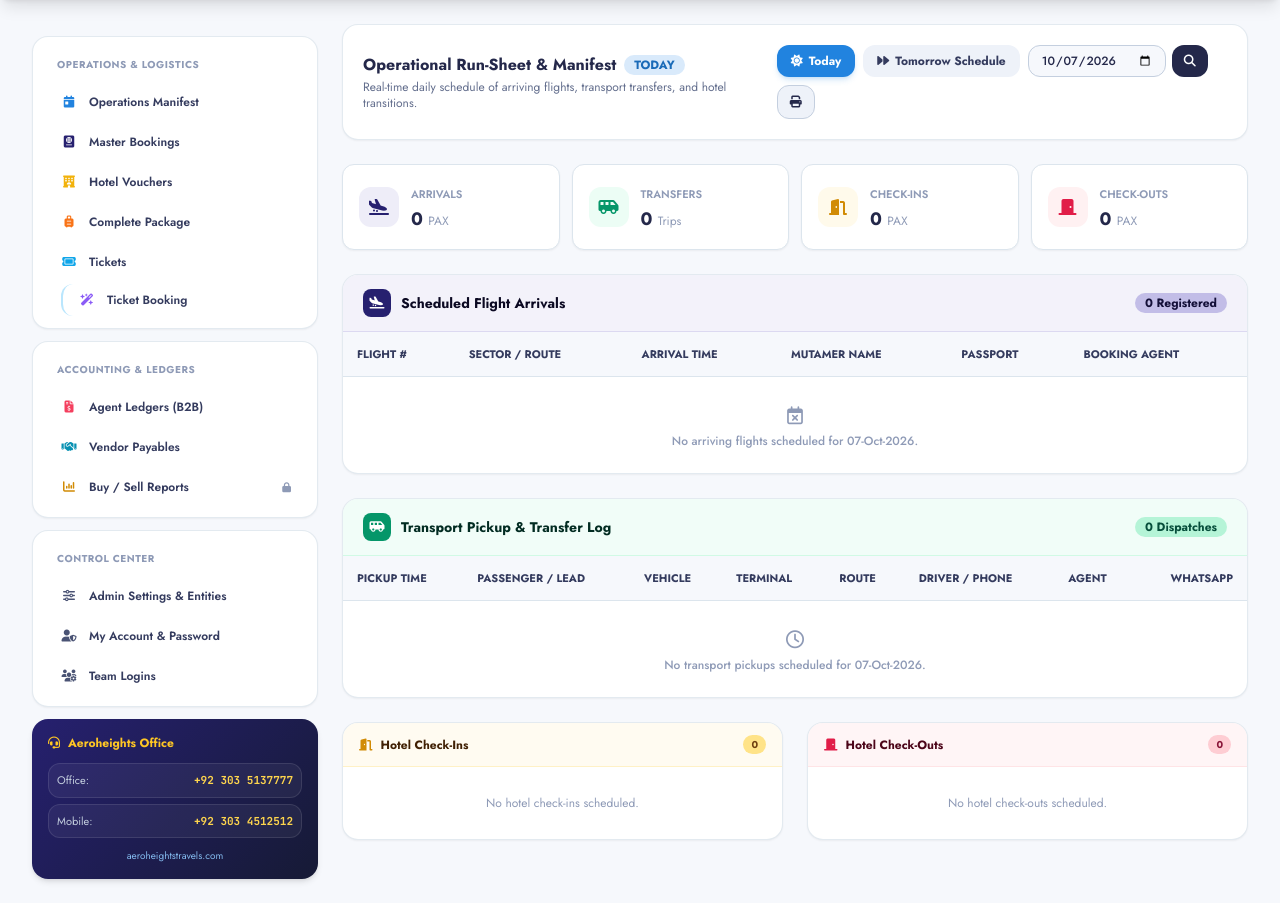
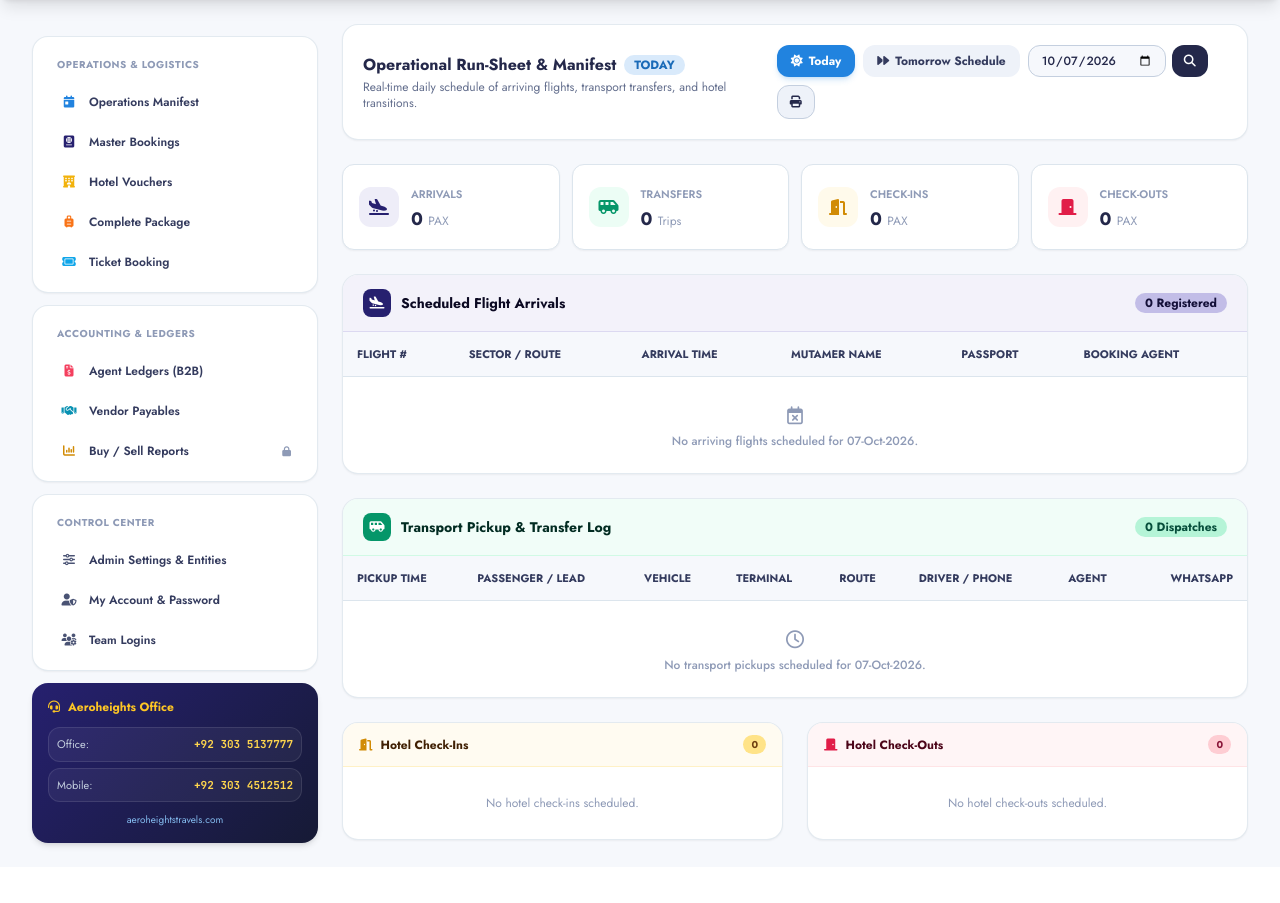
Before and after one commit to deenoduniyahub/crm_Aeroheights, a PHP site: page /index.php?page=form in a window 1280 px wide. Shown: the part 73-976 px from the top of the page. After the commit the page ends 922 px from the top, so only its background shows below. Run offline with PHP 8.4, Linux system fonts and the light colour scheme; the visitor is signed in with stand-in values (Sample User, id 1); data that the repository does not hold is empty; some libraries are stand-ins or nearby versions.

Commit message:
Remove the Tickets tab; Ticket Booking is the ticket list
The ticket form stays (Ticket Booking opens it to edit travellers and flights);
the old Tickets list now redirects to Ticket Booking.

Co-Authored-By: Claude Opus 5.5 <noreply@anthropic.com>

```diff
--- a/index.php
+++ b/index.php
@@ -439,6 +439,13 @@ if ($page === 'print_ticket') {
     exit;
 }
 
+// No separate Tickets tab: Ticket Booking is the ticket list. The ticket form (?page=tickets&id=N / &new=1)
+// stays because Ticket Booking opens it to edit travellers and flights.
+if ($page === 'tickets' && empty($_GET['id']) && empty($_GET['new'])) {
+    header('Location: index.php?page=ticket_bookings');
+    exit;
+}
+
 // Admin-only pages must be gated before any layout HTML is streamed, otherwise the
 // redirect below cannot fire (PHP cannot send a Location header once output has started).
 if ($page === 'users') {
--- a/views/layouts/sidebar.php
+++ b/views/layouts/sidebar.php
@@ -57,15 +57,9 @@ $tomorrowTotal = $quickStats['tomorrow']['arrivals'] + $quickStats['tomorrow']['
             <span>Complete Package</span>
         </a>
 
-        <!-- Customized Air Tickets -->
-        <a href="index.php?page=tickets" class="w-full text-left px-3.5 py-2.5 rounded-xl text-xs font-semibold flex items-center transition <?= $currentRoute === 'tickets' ? 'bg-blue-600 text-white shadow-md shadow-blue-600/20' : 'text-slate-700 hover:bg-slate-100/80' ?>">
-            <i class="fa-solid fa-ticket w-5 text-center mr-2.5 <?= $currentRoute === 'tickets' ? 'text-white' : 'text-sky-500' ?>"></i>
-            <span>Tickets</span>
-        </a>
-
         <!-- Ticket Booking (AI: original ticket + passports) -->
-        <a href="index.php?page=ticket_bookings" class="w-full text-left ml-4 pl-3.5 pr-3 py-2 rounded-xl text-xs font-semibold flex items-center transition border-l-2 <?= $currentRoute === 'ticket_bookings' ? 'bg-blue-600 text-white shadow-md shadow-blue-600/20 border-blue-600' : 'text-slate-700 hover:bg-slate-100/80 border-sky-200' ?>" style="width: calc(100% - 1rem);">
-            <i class="fa-solid fa-wand-magic-sparkles w-5 text-center mr-2.5 <?= $currentRoute === 'ticket_bookings' ? 'text-white' : 'text-violet-500' ?>"></i>
+        <a href="index.php?page=ticket_bookings" class="w-full text-left px-3.5 py-2.5 rounded-xl text-xs font-semibold flex items-center transition <?= in_array($currentRoute, ['ticket_bookings', 'tickets'], true) ? 'bg-blue-600 text-white shadow-md shadow-blue-600/20' : 'text-slate-700 hover:bg-slate-100/80' ?>">
+            <i class="fa-solid fa-ticket w-5 text-center mr-2.5 <?= in_array($currentRoute, ['ticket_bookings', 'tickets'], true) ? 'text-white' : 'text-sky-500' ?>"></i>
             <span>Ticket Booking</span>
         </a>
     </div>
--- a/views/tickets/print.php
+++ b/views/tickets/print.php
@@ -237,7 +237,7 @@ $autoDownload = !empty($_GET['download']);
 
 <div class="toolbar">
     <div class="grp">
-        <a href="index.php?page=tickets" class="btn-light"><i class="fa-solid fa-arrow-left"></i> Tickets</a>
+        <a href="index.php?page=ticket_bookings" class="btn-light"><i class="fa-solid fa-arrow-left"></i> Ticket Booking</a>
         <?php if (!empty($record['original_path'])): ?>
             <a href="index.php?api=air_ticket_original&id=<?= (int)$record['id'] ?>" target="_blank" class="btn-light"><i class="fa-regular fa-file-lines"></i> Original Ticket</a>
         <?php endif; ?>
```
Also changed, not shown: views/tickets/form.php (+4 -4 lines).
